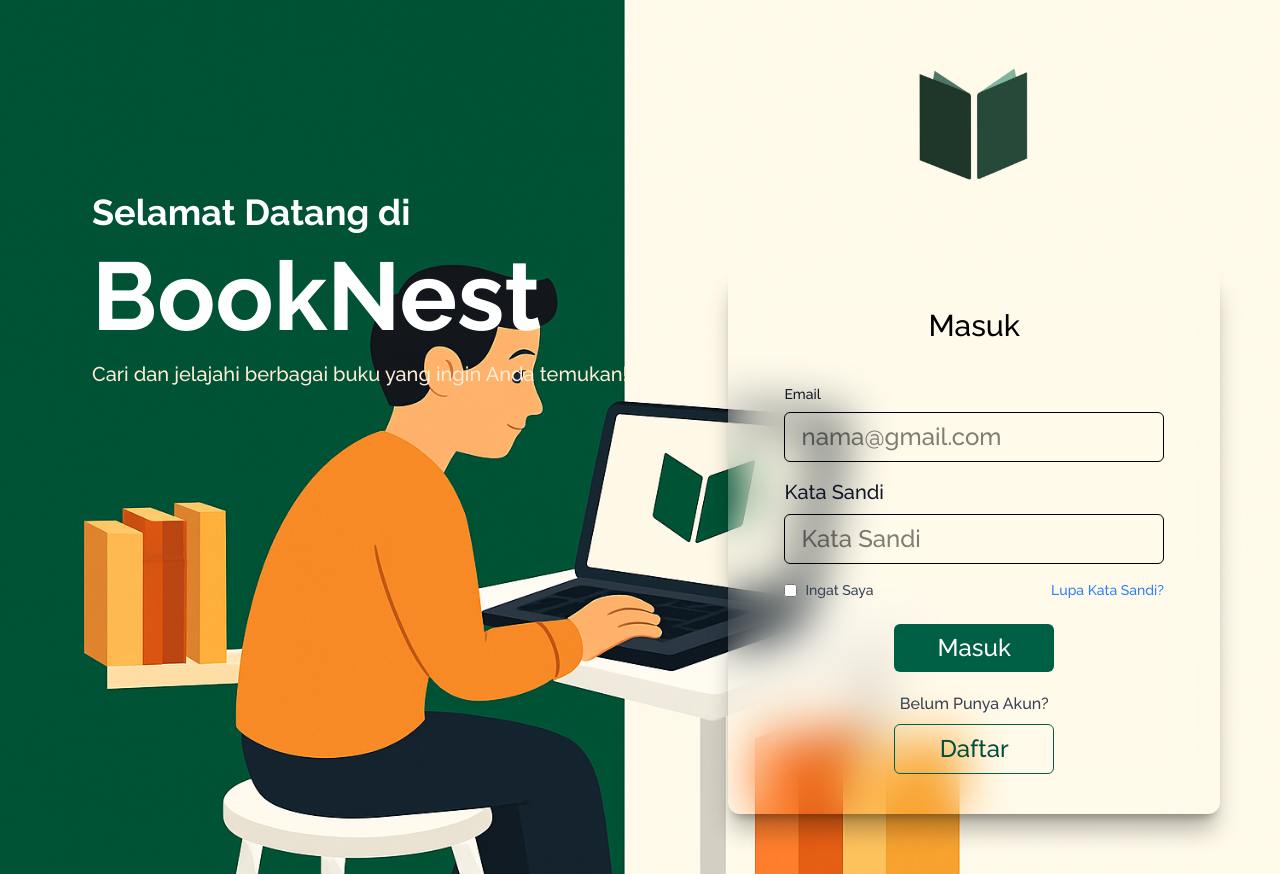
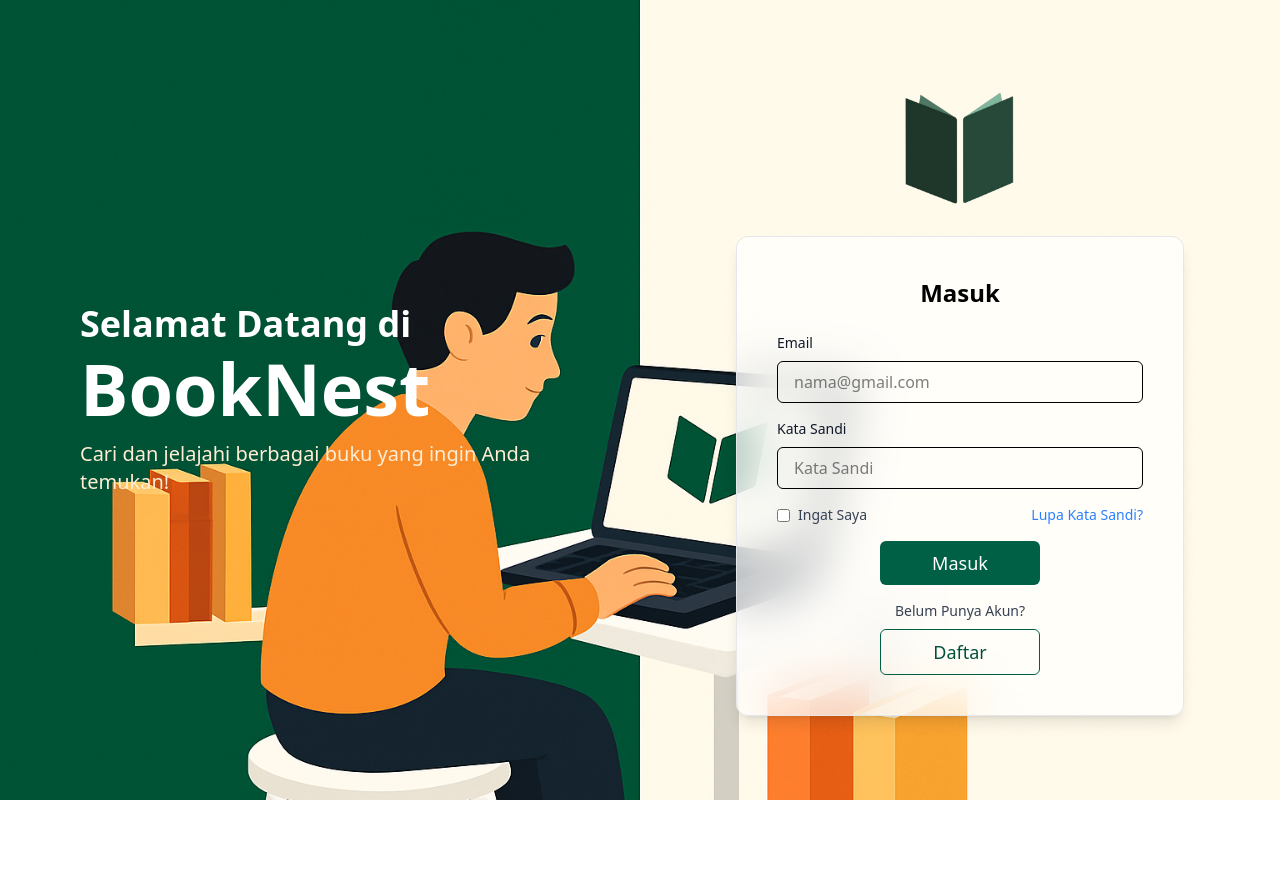
Before and after one commit to NajahKarimahMuklis/FEND-BUKU, a React (Vite) app: page / in a window 1280 px wide. After the commit the page ends 800 px from the top, so only its background shows below. Built offline with nearby package versions, Linux system fonts and the light colour scheme.

Commit message:
Change Commit

```diff
--- a/src/pages/LoginPage.jsx
+++ b/src/pages/LoginPage.jsx
@@ -45,48 +45,39 @@ function LoginPage() {
 
   return (
     <div className="relative overflow-hidden min-h-screen">
-      {/* Background image with different positioning for mobile/desktop */}
   <img
     src={bgImage}
     alt="Background"
     className="absolute w-full h-full object-cover -z-10"
-        style={{
-          objectPosition: "center right"
-        }}
-      ></img>
+    style={{ objectPosition: "center right" }}
+  />
 
-      {/* Main container with responsive flex column on mobile, row on desktop */}
   <div className="flex flex-col lg:flex-row min-h-screen">
-        {/* Left section - Welcome text - Hidden on small mobile, visible on medium screens and up */}
+    {/* Left - Welcome Text */}
     <motion.div
       initial={{ opacity: 0, x: -50 }}
       animate={{ opacity: 1, x: 0 }}
       transition={{ duration: 0.6, ease: "easeOut" }}
-          className="raleway-general     w-full lg:w-1/2 flex flex-col justify-center lg:justify-start md:mt-10 lg:mt-40 px-6 lg:ml-15 lg:text-white p-4 lg:p-8 z-10 hidden sm:flex"
+      className="hidden sm:flex w-full lg:w-1/2 flex-col justify-center p-6 md:p-12 lg:pl-20 text-white"
     >
-          <h1 className="text-4xl  lg:text-4xl font-bold mb-2 lg:mb-4 text-center lg:text-left">
-            Selamat Datang di
-          </h1>
-          <p className="text-3xl lg:text-8xl font-bold mb-2 lg:mb-4 text-center lg:text-left ">
-            BookNest
-          </p>
-          <p className="text-orange-100 text-xl">
+      <h1 className="text-3xl md:text-4xl font-bold mb-2">Selamat Datang di</h1>
+      <p className="text-4xl md:text-6xl lg:text-7xl font-bold mb-4">BookNest</p>
+      <p className="text-lg md:text-xl text-orange-100">
         Cari dan jelajahi berbagai buku yang ingin Anda temukan!
       </p>
     </motion.div>
 
-        <div className="w-full flex flex-col raleway-general text-emerald-900 items-center pt-6 pb-4 z-10 sm:hidden">
-          <h1 className="text-3xl font-bold mb-1">BookNest</h1>
-          <p className="text-sm ">
-            Cari dan jelajahi buku yang ingin anda temukan!
-          </p>
+    {/* Logo dan Intro untuk Mobile */}
+    <div className="w-full flex flex-col sm:hidden items-center pt-6 pb-4 text-emerald-900">
+      <h1 className="text-3xl font-bold">BookNest</h1>
+      <p className="text-sm text-center">Cari dan jelajahi buku yang ingin anda temukan!</p>
     </div>
 
-        {/* Right section - Login Form */}
-        <div className="w-full lg:w-1/2 flex flex-col justify-center items-center p-4 lg:p-15   backdrop-blur- lg:backdrop-blur-none sm:mt-0 mx-auto sm:mx-0">
+    {/* Right - Form Login */}
+    <div className="w-full lg:w-1/2 flex flex-col justify-center items-center p-6 sm:px-10 md:px-16 lg:px-24">
       <img
         src={logo}
-            className="mb-6 lg:mb-20 max-w-full w-32 sm:w-40 lg:w-32 h-auto hidden sm:block"
+        className="mb-6 w-24 sm:w-32 h-auto hidden sm:block"
         alt="BookNest Logo"
       />
 
@@ -94,85 +85,69 @@ function LoginPage() {
         initial={{ opacity: 0, y: 30 }}
         animate={{ opacity: 1, y: 0 }}
         transition={{ duration: 0.5, ease: "easeOut" }}
-            className="w-full max-w-lg rounded-xl p-6 lg:p-10 shadow-xl/30 raleway-general border-orange-200 backdrop-blur-xl"
         onSubmit={handleSubmit}
+        className="w-full max-w-sm md:max-w-md lg:max-w-lg rounded-xl p-6 sm:p-8 lg:p-10 shadow-lg border border-gray-200 backdrop-blur-xl bg-white/70"
       >
         {message && (
           <div className="mb-4 text-center text-red-500">{message}</div>
         )}
-            <h1 className="text-2xl lg:text-3xl flex justify-center mb-6 lg:mb-10">
-              Masuk
-            </h1>
 
-            <div className="mb-4 w-full px-4">
-              <label
-                className="text-xl lg:text-sm block text-gray-900 mb-2"
-                htmlFor="email"
-              >
+        <h1 className="text-2xl font-semibold text-center mb-6">Masuk</h1>
+
+        <div className="mb-4">
+          <label htmlFor="email" className="block text-gray-900 text-sm font-medium mb-2">
             Email
           </label>
           <input
-                className="w-full px-4 py-2 text-2xl border rounded-md focus:outline-none focus:ring-1 focus:ring-black"
             type="email"
             id="email"
             placeholder="nama@gmail.com"
             value={email}
             onChange={(e) => setEmail(e.target.value)}
             required
+            className="w-full px-4 py-2 text-base border rounded-md focus:outline-none focus:ring-1 focus:ring-black"
           />
         </div>
 
-            <div className="mb-4 w-full px-4">
-              <label
-                className="text-lg lg:text-xl block text-gray-900 mb-2"
-                htmlFor="password"
-              >
+        <div className="mb-4">
+          <label htmlFor="password" className="block text-gray-900 text-sm font-medium mb-2">
             Kata Sandi
           </label>
           <input
-                className="w-full px-4 py-2 text-2xl border rounded-md focus:outline-none focus:ring-1 focus:ring-black"
             type="password"
             id="password"
             placeholder="Kata Sandi"
             value={password}
             onChange={(e) => setPassword(e.target.value)}
             required
+            className="w-full px-4 py-2 text-base border rounded-md focus:outline-none focus:ring-1 focus:ring-black"
           />
         </div>
 
-            <div className="flex flex-col sm:flex-row items-center w-full px-4 justify-between mb-6">
-              <div className="flex items-center mb-2 sm:mb-0">
-                <input type="checkbox" id="remember" className="mr-2" />
-                <label
-                  htmlFor="remember"
-                  className="text-sm lg:text-md text-gray-700"
-                >
+        <div className="flex flex-col sm:flex-row justify-between items-center mb-4 text-sm text-gray-700">
+          <label className="flex items-center mb-2 sm:mb-0">
+            <input type="checkbox" className="mr-2" />
             Ingat Saya
           </label>
-              </div>
-              <a href="#" className="text-sm text-blue-500 hover:underline">
-                Lupa Kata Sandi?
-              </a>
+          <a href="#" className="text-blue-500 hover:underline">Lupa Kata Sandi?</a>
         </div>
 
-            <div className="flex justify-center gap-4">
+        <div className="flex justify-center mb-4">
           <button
             type="submit"
-                className="w-40 bg-emerald-800 text-white text-2xl py-2 rounded-md hover:bg-emerald-600 transition"
+            className="w-full sm:w-40 bg-emerald-800 text-white py-2 rounded-md hover:bg-emerald-600 transition text-lg"
           >
             Masuk
           </button>
         </div>
 
-            <h2 className="flex justify-center mt-5  text-gray-700 mb-2">
-              Belum Punya Akun?
-            </h2>
+        <p className="text-center text-sm text-gray-700 mb-2">Belum Punya Akun?</p>
 
         <div className="flex justify-center">
           <Link to="/register">
             <button
               type="button"
-                  className="w-40 text-emerald-900 text-2xl border border-emerald-800 py-2 rounded-md hover:bg-emerald-700 hover:text-white transition"
+              className="w-full sm:w-40 text-emerald-900 border border-emerald-800 py-2 rounded-md hover:bg-emerald-700 hover:text-white transition text-lg"
             >
               Daftar
             </button>
@@ -182,6 +157,7 @@ function LoginPage() {
     </div>
   </div>
 </div>
+
   );
 }
 
--- a/src/pages/RegisterPage.jsx
+++ b/src/pages/RegisterPage.jsx
@@ -128,12 +128,12 @@ export default function Register() {
             <div>
               <label className="block text-sm font-medium mb-1">Role</label>
               <select
-                className="w-full border rounded-md p-2"
+                className="w-full border rounded-md p-2 text-white"
                 value={role}
                 onChange={(e) => setRole(e.target.value)}
               >
-                <option value="USER">User</option>
-                <option value="ADMIN">Admin</option>
+                <option className="text-black" value="USER">User</option>
+                <option className="text-black" value="ADMIN">Admin</option>
               </select>
             </div>
 
@@ -154,7 +154,7 @@ export default function Register() {
 
             <button
               type="submit"
-              className="w-full bg-blue-500 text-white py-2 rounded-md hover:bg-blue-600 transition"
+              className="w-full mt-10  bg-emerald-500 text-white py-2 rounded-md hover:bg-emerald-600 transition"
             >
               Register
             </button>
```
Also changed, not shown: src/pages/BukuPage.jsx (+7 -0 lines). Lines whose indentation alone changed are shown as unchanged.
